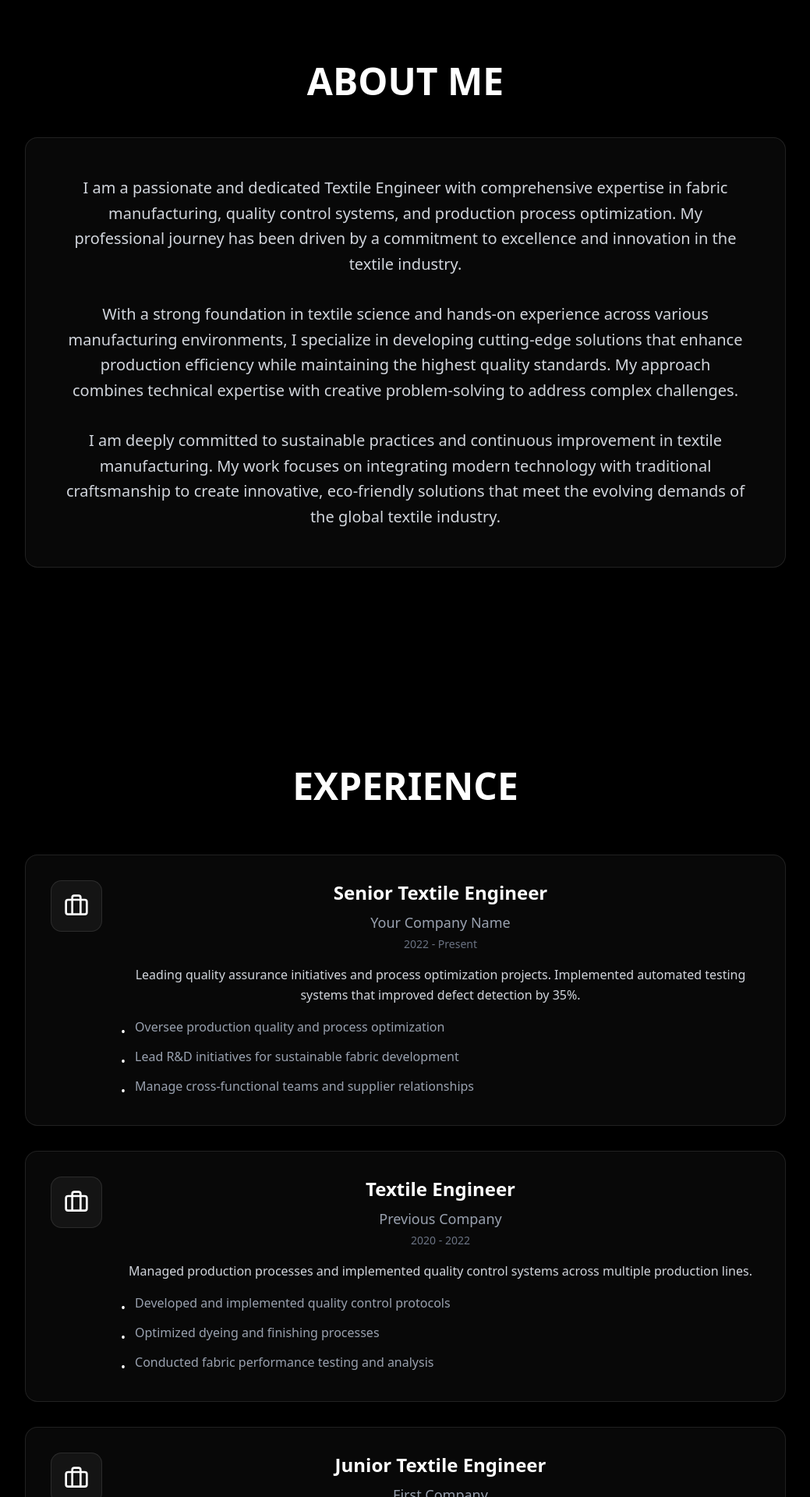
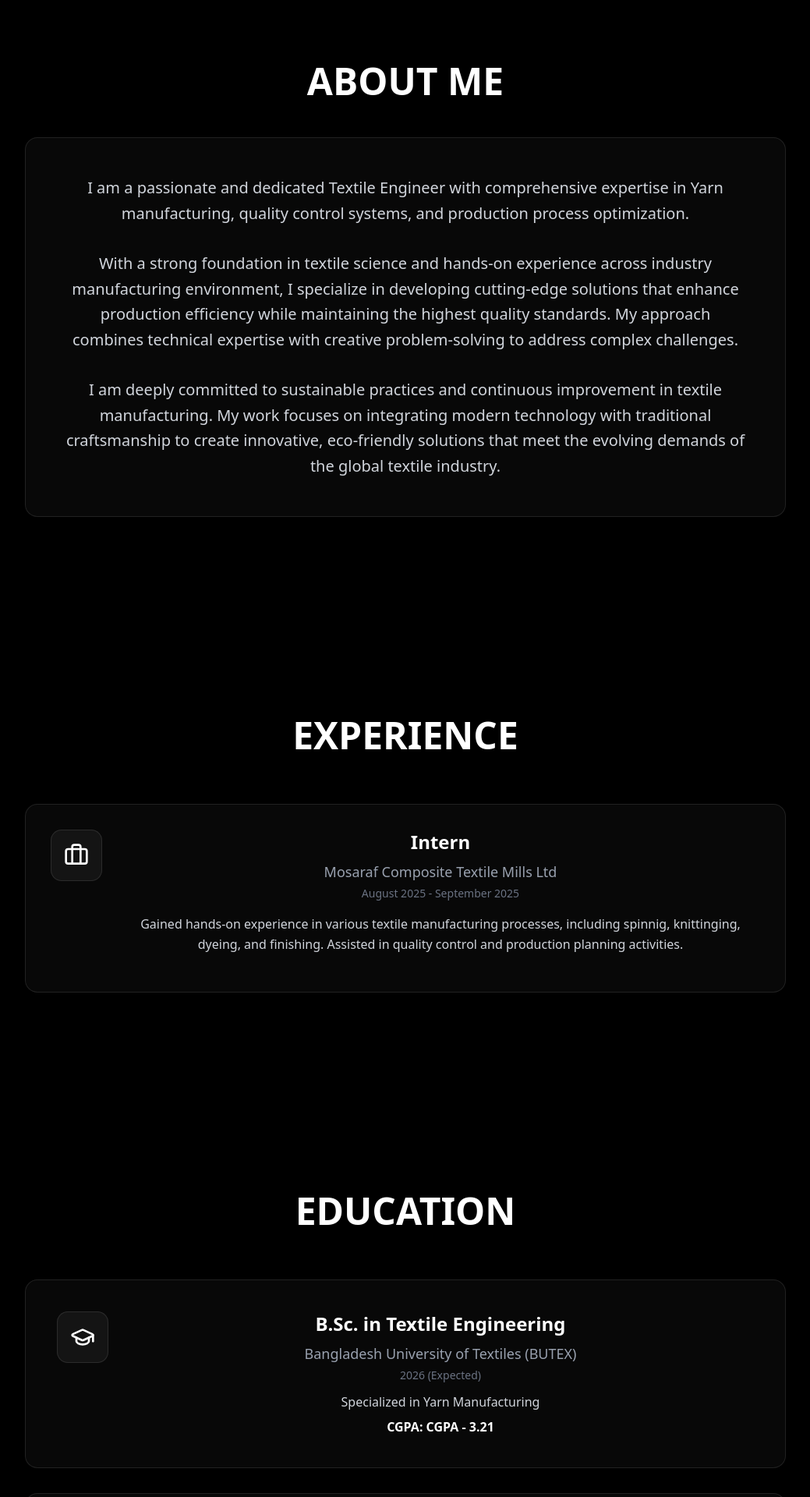
Before and after one commit to shahriartamim2/PortfolioByFrontend, a React (Vite) app: page / in a window 1280 px wide. Shown: the part 880-2800 px from the top of the page at 78% size, without its empty margins (120-1159 px from the left). Built offline with nearby package versions, Linux system fonts and the light colour scheme.

Commit message:
- Edited the info of homepage

```diff
--- a/src/pages/Home.tsx
+++ b/src/pages/Home.tsx
@@ -26,64 +26,51 @@ const Home = () => {
 
   const skills = {
     technical: [
-      'Textile Design & CAD', 'Quality Control Systems', 'Fabric Analysis',
-      'Production Planning', 'Process Engineering', 'Material Science'
+      'Quality Control Systems', 'Fabric Analysis',
+      'Production Planning', 'Process Engineering', 'Process Optimization',
     ],
     specialized: [
-      'Dyeing & Printing Technology', 'Fabric Testing Standards',
-      'Process Optimization', 'Supply Chain Management', 'Lean Manufacturing',
+      'Dyeing & Finishing Technology', 'Fabric Testing Standards',
+      'Yarn Manufacturing', 'Fabric Manufacturing',
       'ISO Quality Standards'
     ],
     software: [
-      'Adobe Creative Suite', 'CAD/CAM Software', 'ERP Systems',
-      'Microsoft Office Suite', 'Data Analysis Tools', 'AutoCAD'
+      'Excell', 'Word', 'PowerBI', 'MS Access', 'SPSS', 'R Studio', 'Python'
     ]
   };
 
   const experiences = [
     {
-      title: 'Senior Textile Engineer',
-      company: 'Your Company Name',
-      period: '2022 - Present',
-      description: 'Leading quality assurance initiatives and process optimization projects. Implemented automated testing systems that improved defect detection by 35%.',
-      responsibilities: [
-        'Oversee production quality and process optimization',
-        'Lead R&D initiatives for sustainable fabric development',
-        'Manage cross-functional teams and supplier relationships'
-      ]
+      title: 'Intern ',
+      company: 'Mosaraf Composite Textile Mills Ltd',
+      period: 'August 2025 - September 2025',
+      description: 'Gained hands-on experience in various textile manufacturing processes, including spinnig, knittinging, dyeing, and finishing. Assisted in quality control and production planning activities.',
     },
-    {
-      title: 'Textile Engineer',
-      company: 'Previous Company',
-      period: '2020 - 2022',
-      description: 'Managed production processes and implemented quality control systems across multiple production lines.',
-      responsibilities: [
-        'Developed and implemented quality control protocols',
-        'Optimized dyeing and finishing processes',
-        'Conducted fabric performance testing and analysis'
-      ]
-    },
-    {
-      title: 'Junior Textile Engineer',
-      company: 'First Company',
-      period: '2018 - 2020',
-      description: 'Assisted in fabric testing, production planning, and quality assurance activities.',
-      responsibilities: [
-        'Performed fabric testing and quality inspections',
-        'Assisted in production planning and scheduling',
-        'Maintained documentation and technical reports'
-      ]
-    }
   ];
 
   const education = [
     {
       degree: 'B.Sc. in Textile Engineering',
-      institution: 'Your University',
-      year: '2018',
-      details: 'Specialized in Fabric Manufacturing Technology',
-      cgpa: '3.85/4.00'
-    }
+      institution: 'Bangladesh University of Textiles (BUTEX)',
+      year: '2026 (Expected)',
+      subject: 'Specialized in Yarn Manufacturing',
+      result: 'CGPA - 3.21'
+    },
+    {
+      degree: 'Higher Secondary Certificate (HSC)',
+      institution: 'Govt. KC College, Jhenidah',
+      year: '2019',
+      subject: 'Science',
+      result: 'GPA - 5.00'
+    },
+    {
+      degree: 'Secondary School Certificate (SSC)',
+      institution: 'Joradah Secondary School, Harinakundu',
+      year: '2017',
+      subject: 'Science',
+      result: 'GPA - 5.00'
+    },
+
   ];
 
   const projects = [
@@ -110,18 +97,14 @@ const Home = () => {
   ];
 
   const certifications = [
-    'Six Sigma Green Belt Certification',
-    'ISO 9001 Quality Management',
-    'Textile Testing & Quality Control',
-    'Lean Manufacturing Principles',
-    'CAD Design Professional'
+    'ICPC Dhaka Regional Finalist 2024',
+    'Python for Data Science & Ai',
+    'Python Course Offered by University of Michigan',
+    'Management',
   ];
 
   const achievements = [
-    'Reduced production costs by 20% through process optimization',
-    'Led team that won "Innovation Award" for sustainable fabric development',
-    'Published research paper on advanced dyeing techniques',
-    'Achieved 99.5% quality acceptance rate across product lines'
+    'Published research paper on firber & Yarn recycling technologies',
   ];
 
   return (
@@ -174,11 +157,11 @@ const Home = () => {
           >
             <div className="inline-block mb-8 glow-effect">
               <div className="w-40 h-40 mx-auto rounded-full bg-gradient-to-br from-white to-gray-400 flex items-center justify-center text-black text-5xl font-bold shadow-2xl border-4 border-white/20 hover:scale-110 transition-transform duration-500">
-                YN
+                <img src="/public/profile.jpg" alt="profile" className="w-40 h-40 mx-auto rounded-full bg-gradient-to-br from-white to-gray-400 flex items-center justify-center text-black text-5xl font-bold shadow-2xl border-4 border-white/20 hover:scale-110 transition-transform duration-500" />
               </div>
             </div>
             <h1 className="text-7xl md:text-8xl font-bold text-white leading-tight mb-6 tracking-tight">
-              TEXTILE ENGINEER
+              ABDULLAH NOMAN
             </h1>
             <div className="h-1 w-32 bg-white mx-auto mb-6" />
             <p className="text-2xl text-gray-300 max-w-3xl mx-auto mb-8 font-light">
@@ -187,11 +170,11 @@ const Home = () => {
             <div className="flex gap-6 justify-center items-center flex-wrap text-gray-400 mb-8">
               <div className="flex items-center gap-2 hover:text-white transition-colors">
                 <MapPin className="w-5 h-5" />
-                <span>Your City, Country</span>
+                <span>Dhaka, Bangladesh</span>
               </div>
               <div className="flex items-center gap-2 hover:text-white transition-colors">
                 <Mail className="w-5 h-5" />
-                <span>your.email@example.com</span>
+                <span>abdullahnoman001@gmail.com</span>
               </div>
             </div>
             <div className="flex gap-4 justify-center pt-4">
@@ -217,13 +200,12 @@ const Home = () => {
           </h2>
           <div className="glass-card p-12 group">
             <p className="text-xl text-gray-300 leading-relaxed mb-8">
-              I am a passionate and dedicated Textile Engineer with comprehensive expertise in fabric manufacturing,
-              quality control systems, and production process optimization. My professional journey has been driven
-              by a commitment to excellence and innovation in the textile industry.
+              I am a passionate and dedicated Textile Engineer with comprehensive expertise in Yarn manufacturing,
+              quality control systems, and production process optimization.
             </p>
             <p className="text-xl text-gray-300 leading-relaxed mb-8">
-              With a strong foundation in textile science and hands-on experience across various manufacturing
-              environments, I specialize in developing cutting-edge solutions that enhance production efficiency
+              With a strong foundation in textile science and hands-on experience across industry manufacturing
+              environment, I specialize in developing cutting-edge solutions that enhance production efficiency
               while maintaining the highest quality standards. My approach combines technical expertise with
               creative problem-solving to address complex challenges.
             </p>
@@ -258,14 +240,6 @@ const Home = () => {
                     <p className="text-gray-400 font-medium text-lg">{exp.company}</p>
                     <p className="text-sm text-gray-500 mt-1 mb-4">{exp.period}</p>
                     <p className="text-gray-300 mb-4 leading-relaxed">{exp.description}</p>
-                    <ul className="space-y-2">
-                      {exp.responsibilities.map((resp, idx) => (
-                        <li key={idx} className="text-gray-400 flex items-start gap-3">
-                          <span className="text-white mt-1.5">•</span>
-                          <span>{resp}</span>
-                        </li>
-                      ))}
-                    </ul>
                   </div>
                 </div>
               </div>
@@ -294,8 +268,8 @@ const Home = () => {
                     <h3 className="text-2xl font-bold text-white mb-2">{edu.degree}</h3>
                     <p className="text-gray-400 font-medium text-lg">{edu.institution}</p>
                     <p className="text-sm text-gray-500 mt-1 mb-3">{edu.year}</p>
-                    <p className="text-gray-300 mb-2">{edu.details}</p>
-                    <p className="text-white font-semibold">CGPA: {edu.cgpa}</p>
+                    <p className="text-gray-300 mb-2">{edu.subject}</p>
+                    <p className="text-white font-semibold">CGPA: {edu.result}</p>
                   </div>
                 </div>
               </div>
```
Also changed, not shown: 1 other file (tests, documents, lock files or other folders).
